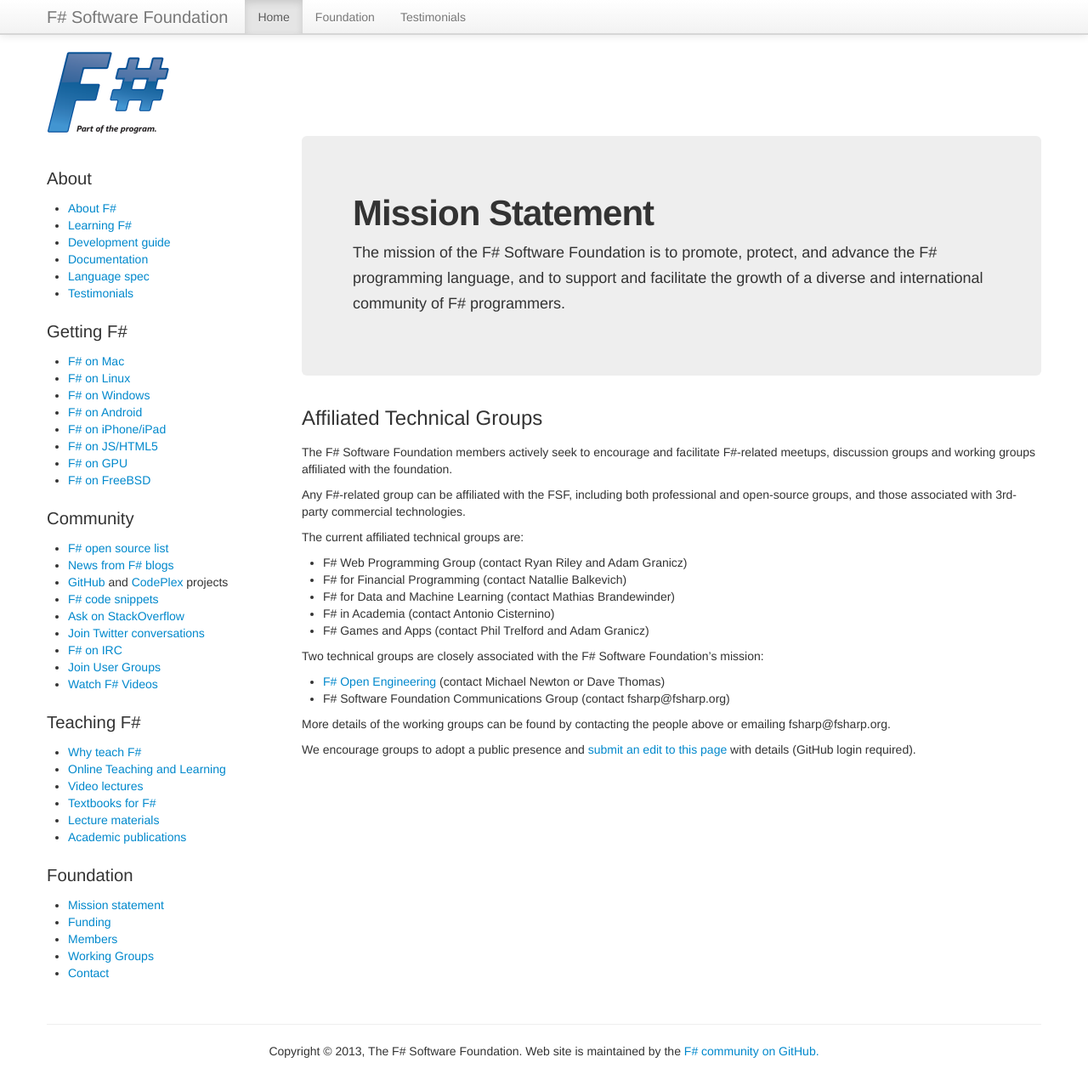
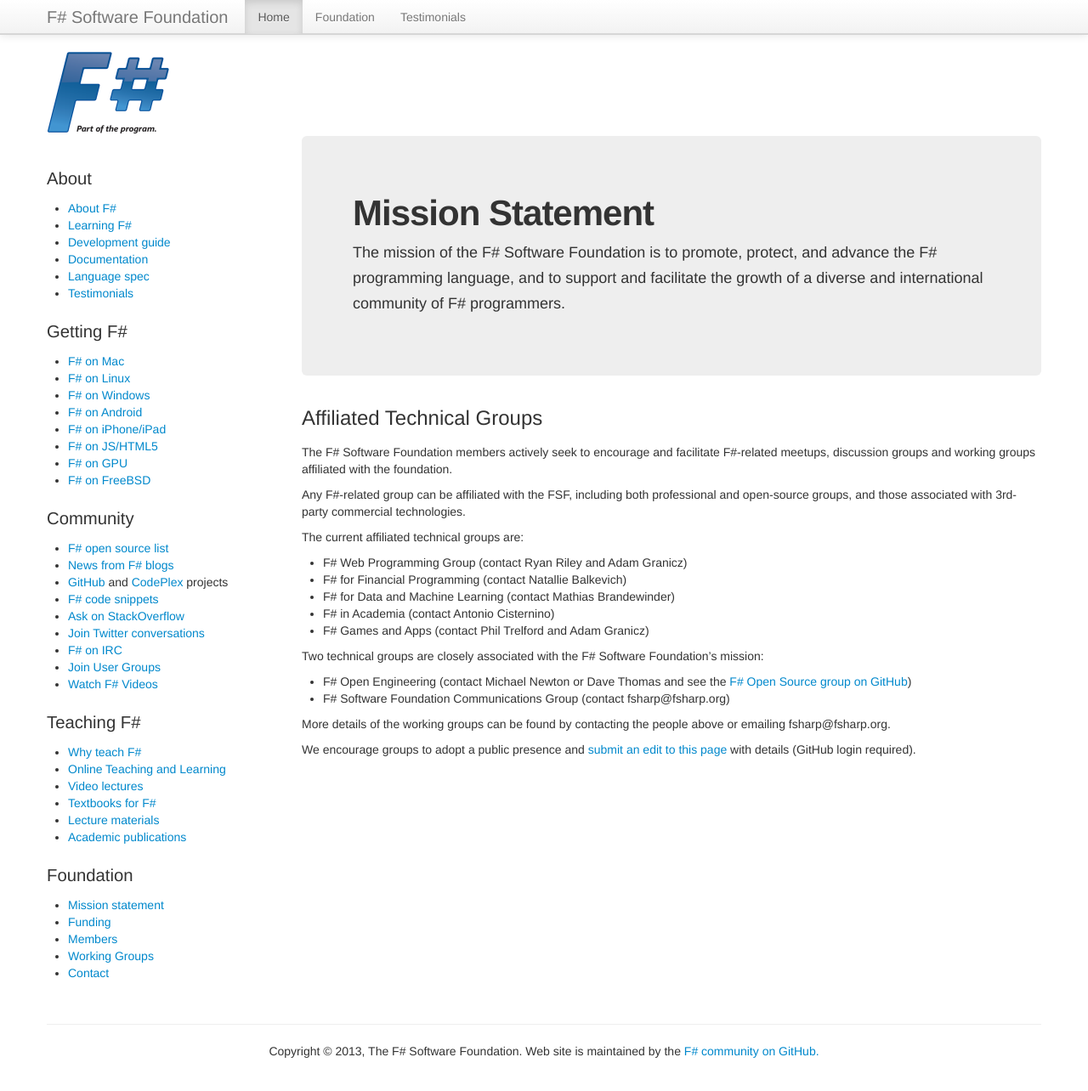
Before and after one commit to fsharp/fsharp.org, a Jekyll site: the page built from technical-groups/index.md, in a window 1280 px wide and 1297 px high. Shown: the top 1284 px of the window at 85% size. Built offline with Jekyll 4.4.1, drawn with Linux system fonts in a browser that asks for light colours; nearby versions of some CDN libraries; some web fonts are replaced; comment, search, counter and statistics services are not loaded.

Commit message:
Update index.md

```diff
--- a/technical-groups/index.md
+++ b/technical-groups/index.md
@@ -21,10 +21,10 @@
 
 Two technical groups are closely associated with the F# Software Foundation's mission:
 
- * [F# Open Engineering](https://fsharp.github.com) (contact Michael Newton or Dave Thomas)
+ * F# Open Engineering (contact Michael Newton or Dave Thomas and see the [F# Open Source group on GitHub](](https://fsharp.github.com)))
  * F# Software Foundation Communications Group (contact fsharp@fsharp.org)
 
 More details of the working groups can be found by contacting the people above or
 emailing fsharp@fsharp.org.
 
-We encourage groups to adopt a public presence and [submit an edit to this page](https://github.com/fsharp/fsfoundation/edit/gh-pages/working-groups/index.md) with details (GitHub login required).
+We encourage groups to adopt a public presence and [submit an edit to this page](https://github.com/fsharp/fsfoundation/edit/gh-pages/technical-groups/index.md) with details (GitHub login required).
```
